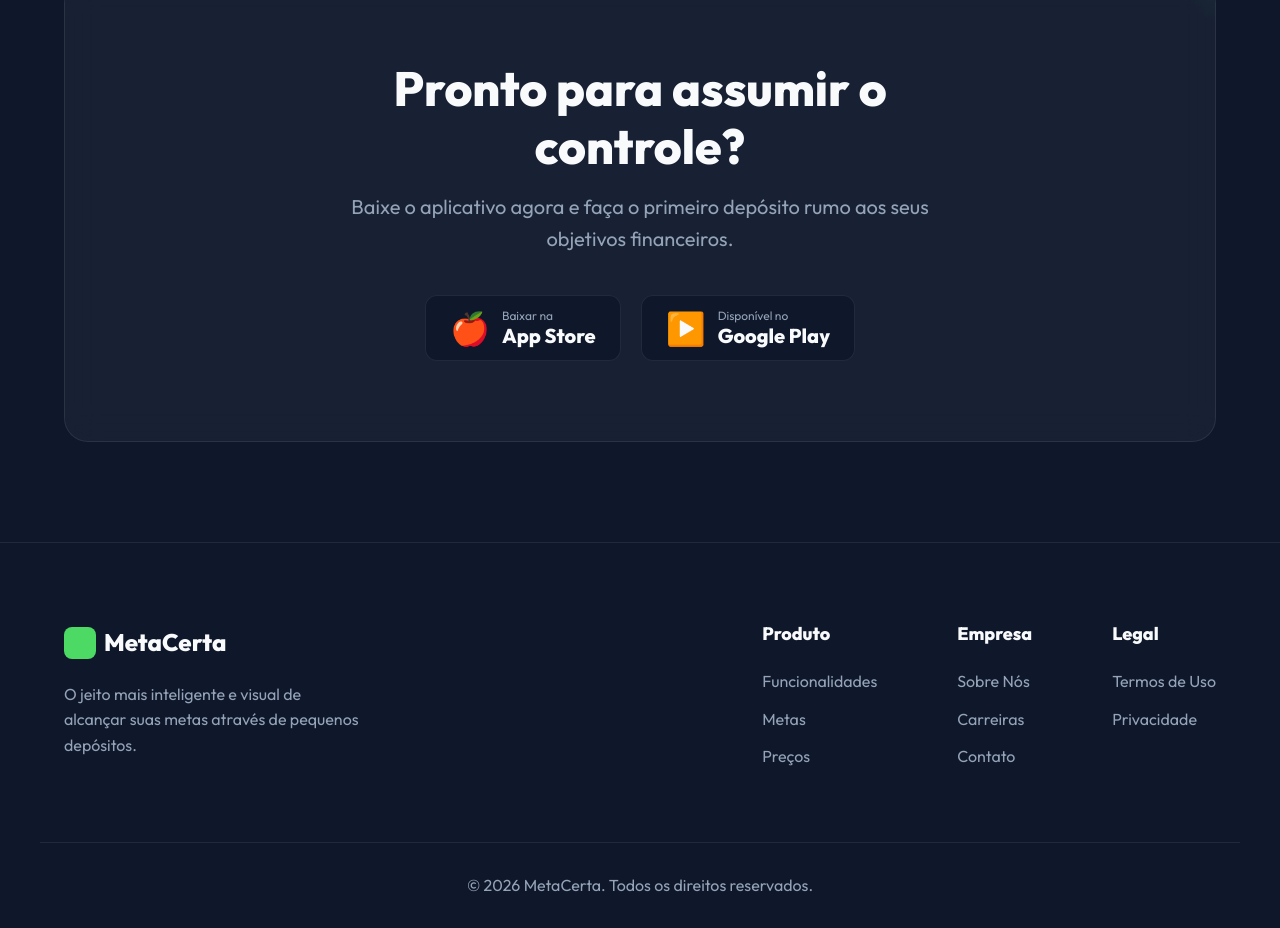
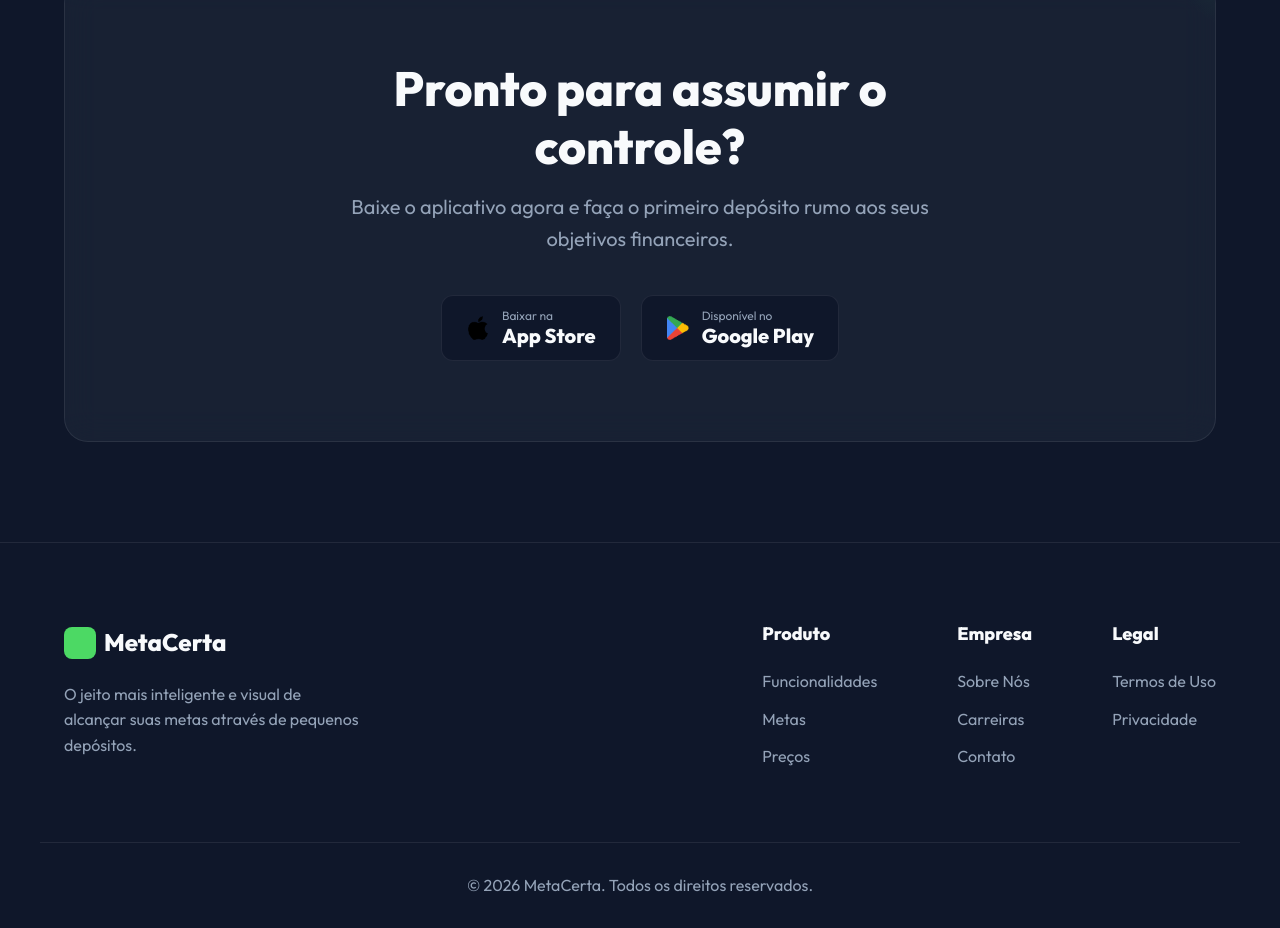
Before and after one commit to lito-bumba/desafio-deposito-landing-page, a website built with Vite: page index.html in a window 1280 px wide. Shown: the part 2432-3360 px from the top of the page. Built offline with nearby package versions, Linux system fonts and the light colour scheme.

Commit message:
design: atualizar icones das lojas App Store e Google Play

```diff
--- a/index.html
+++ b/index.html
@@ -162,14 +162,14 @@
                     <p>Baixe o aplicativo agora e faça o primeiro depósito rumo aos seus objetivos financeiros.</p>
                     <div class="store-buttons">
                         <button class="store-btn">
-                            <span class="store-icon">🍎</span>
+                            <img src="assets/apple_logo.png" alt="Apple Logo" class="store-icon-img">
                             <div class="store-text">
                                 <span>Baixar na</span>
                                 <strong>App Store</strong>
                             </div>
                         </button>
                         <button class="store-btn">
-                            <span class="store-icon">▶️</span>
+                            <img src="assets/play_logo.png" alt="Google Play Logo" class="store-icon-img">
                             <div class="store-text">
                                 <span>Disponível no</span>
                                 <strong>Google Play</strong>
--- a/styles.css
+++ b/styles.css
@@ -546,8 +546,10 @@ h2 {
     border-color: var(--primary);
 }
 
-.store-icon {
-    font-size: 2rem;
+.store-icon-img {
+    width: 24px;
+    height: 24px;
+    object-fit: contain;
 }
 
 .store-text {
```
Also changed, not shown: assets/apple_logo.png (added), assets/play_logo.png (added).
